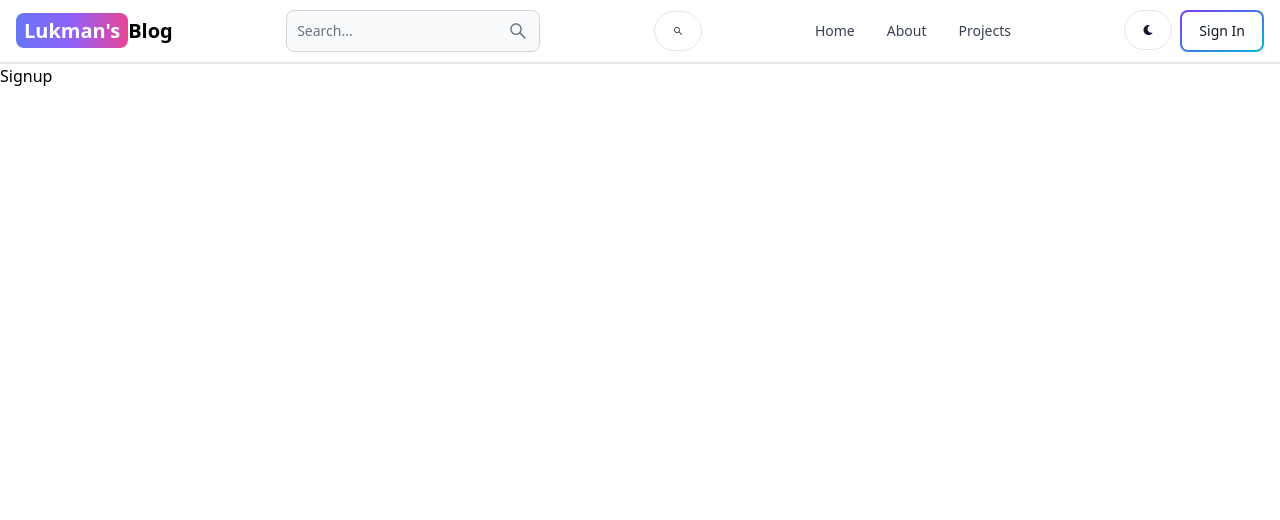
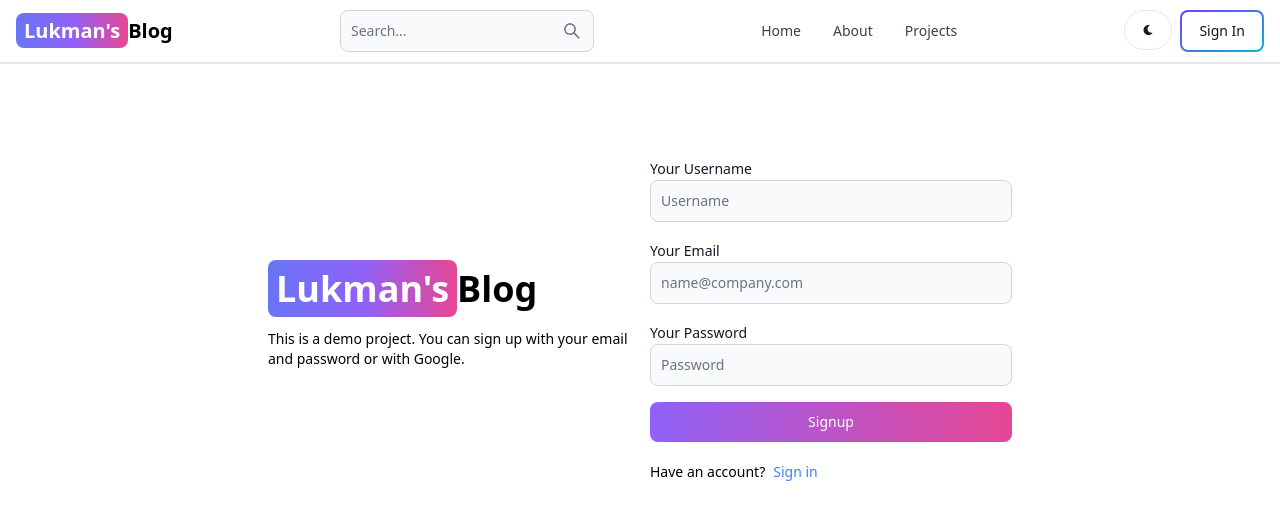
Before and after one commit to laililukman06/mern-blog, a React (Vite) app in the folder client/: page /sign-up in a window 1280 px wide. Shown: the top 520 px of the page. Built offline with nearby package versions, Linux system fonts and the light colour scheme.

Commit message:
create sign up page ui

```diff
--- a/client/src/components/Header.jsx
+++ b/client/src/components/Header.jsx
@@ -1,4 +1,3 @@
-import React from "react";
 import { Button, Navbar, TextInput } from "flowbite-react";
 import { Link, useLocation } from "react-router-dom";
 import { AiOutlineSearch } from "react-icons/ai";
@@ -14,7 +13,7 @@
         className="self-center whitespace-nowrap text-sm sm:text-xl font-semibold dark:text-white"
       >
         <span className="px-2 py-1 bg-gradient-to-r from-indigo-500 via-purple-500 to-pink-500 rounded-lg text-white">
-          Lukman's
+          Lukman&apos;s
         </span>
         Blog
       </Link>
@@ -26,7 +25,7 @@
           className="hidden lg:inline"
         />
       </form>
-      <Button className="w-12 h-10 hidden sm:inline" color="gray" pill>
+      <Button className="w-12 h-10 lg:hidden" color="gray" pill>
         <AiOutlineSearch />
       </Button>
       <div className="flex gap-2 md:order-2">
--- a/client/src/pages/Signup.jsx
+++ b/client/src/pages/Signup.jsx
@@ -1,5 +1,54 @@
-import React from "react";
+import { Button, Label, TextInput } from "flowbite-react";
+import { Link } from "react-router-dom";
 
 export default function Signup() {
-  return <div>Signup</div>;
+  return (
+    <div className="min-h-screen mt-20">
+      <div className="flex p-3 max-w-3xl mx-auto flex-col md:flex-row md:items-center gap-5">
+        {/* {left} */}
+        <div className="flex-1">
+          <Link to="/" className="font-bold dark:text-white text-4xl">
+            <span className="px-2 py-1 bg-gradient-to-r from-indigo-500 via-purple-500 to-pink-500 rounded-lg text-white">
+              Lukman&apos;s
+            </span>
+            Blog
+          </Link>
+          <p className="text-sm mt-5">
+            This is a demo project. You can sign up with your email and password
+            or with Google.
+          </p>
+        </div>
+        {/* {right} */}
+        <div className="flex-1">
+          <form className="flex flex-col gap-4">
+            <div>
+              <Label value="Your Username" />
+              <TextInput type="text" placeholder="Username" id="username" />
+            </div>
+            <div>
+              <Label value="Your Email" />
+              <TextInput
+                type="text"
+                placeholder="name@company.com"
+                id="email"
+              />
+            </div>
+            <div>
+              <Label value="Your Password" />
+              <TextInput type="text" placeholder="Password" id="password" />
+            </div>
+            <Button gradientDuoTone="purpleToPink" type="submit">
+              Signup
+            </Button>
+          </form>
+          <div className="flex gap-2 text-sm mt-5">
+            <span>Have an account?</span>
+            <Link to="/sign-in" className="text-blue-500">
+              Sign in
+            </Link>
+          </div>
+        </div>
+      </div>
+    </div>
+  );
 }
```
